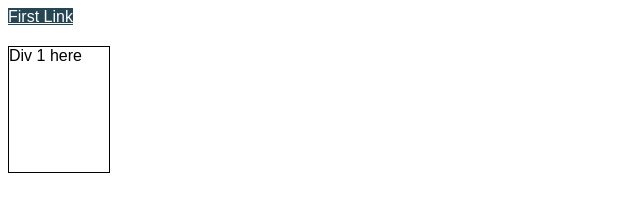
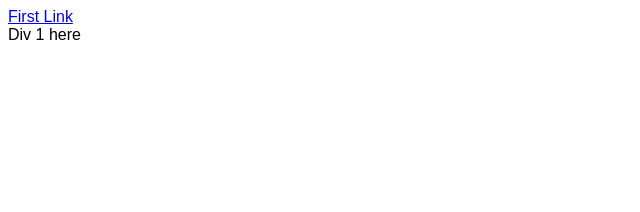
Before and after one commit to reguygamer/ComSci3-Quarter-2, a plain HTML site: page Formative Assessments/FA2/index.html in a window 1280 px wide. Shown: the whole page, without its empty margins (0-640 px from the left). Drawn offline with Linux system fonts and the light colour scheme.

Commit message:
redid the code

```diff
--- a/Formative Assessments/FA2/index.css
+++ b/Formative Assessments/FA2/index.css
@@ -1,22 +1,6 @@
 body{
     font-family: sans-serif;
 }
+a{
 
-a:link{
-    background-color: rgb(38, 70, 83);
-    color: white;
 }
-a:visited{
-    background-color: orange;
-    color: black;
-}
-a div{
-    color: black;
-    border: solid 1px;
-    margin-top: 20px;
-    width: 100px;
-    height: 125px;
-}
-a:visited div{
-    background-color: rgb(38, 70, 83) !important;
-}empty-cells: ;
--- a/Formative Assessments/FA2/index.html
+++ b/Formative Assessments/FA2/index.html
@@ -2,13 +2,10 @@
 <html>
   <head>
     <title>Yes</title>
-    <link href="index.css" rel="stylesheet" type="text/css">
+    <link href="index.css" rel="stylesheet" type="text/css" />
   </head>
   <body>
-    <a href="#">First Link
-      <div>Div 1 here</div>
-    </a>
-
-
+    <a href="#">First Link </a>
+    <div>Div 1 here</div>
   </body>
 </html>
```
